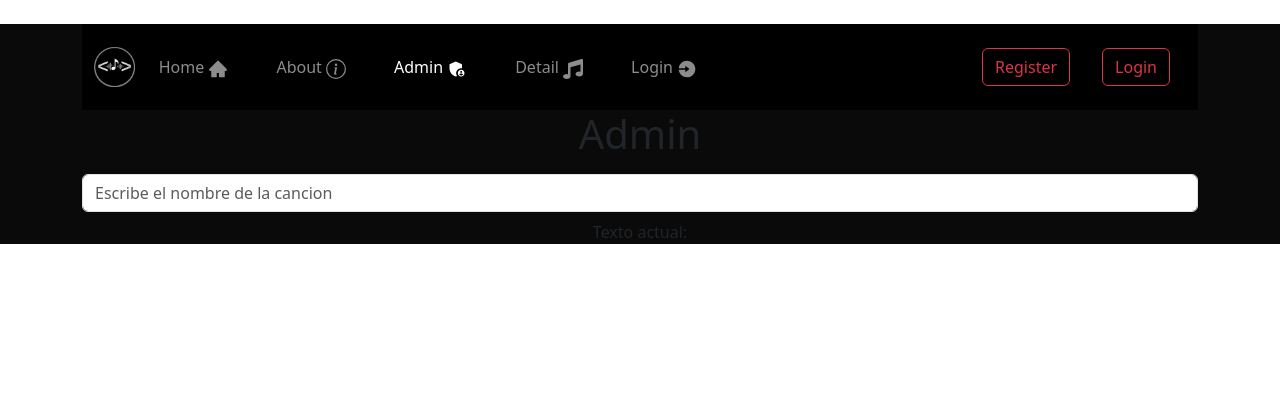
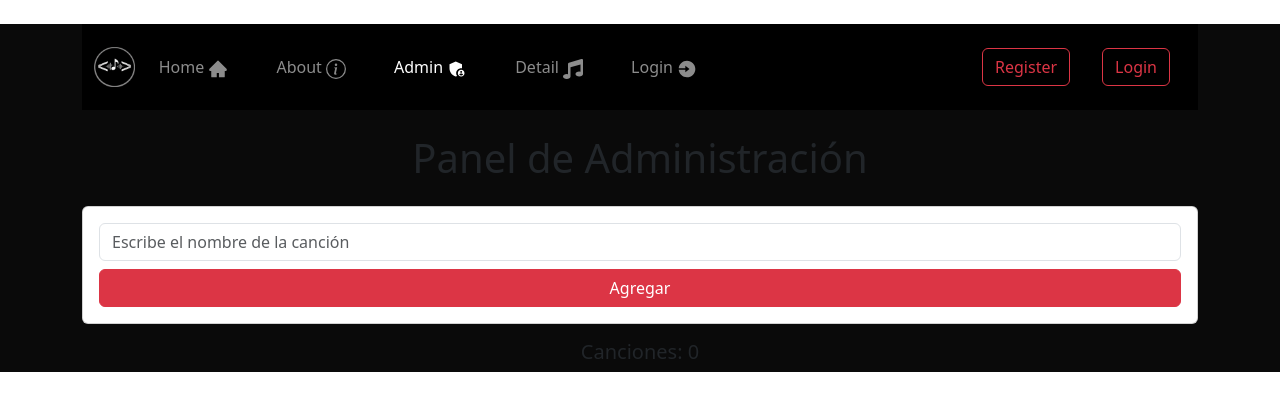
Before and after one commit to mkgz29/RollingCode-Music, a React (Vite) app: page /admin in a window 1280 px wide. Shown: the top 410 px of the page. Built offline with nearby package versions, Linux system fonts and the light colour scheme.

Commit message:
Cambios de admin.jsx

```diff
--- a/src/components/Songlist.jsx
+++ b/src/components/Songlist.jsx
@@ -16,7 +16,7 @@ const Songlist = () => {
                   <img src={song.image} className="card-img-top" alt={song.title} style={{height: '150px',width: "200px", objectFit: 'cover'}} />
 
                   <p className="card-text text-muted">{song.artist}</p>
-                  {/* <audio controls src={song.audio} className="w-100"></audio> */}
+                  {<audio controls src={song.audio} className="w-100"></audio>}
                 </div>
               </div>
             </Link>
--- a/src/pages/Admin.jsx
+++ b/src/pages/Admin.jsx
@@ -4,31 +4,63 @@ import { addSong, getSongs, deleteSong } from "../data/songsStorage";
 
 
 export default function Admin() {
-  const [title, setTitle] = useState(""); /* String */
-  const [songs, setSongs] = useState([]); /* Array */
+ const [title, setTitle] = useState("");
+  const [songs, setSongs] = useState(getSongs());
 
-  const agregarCancion = (e) => {      /* Funcion para agregar una cancion  */
+  const agregarCancion = (e) => {
     e.preventDefault(); /* Evita que el formulario se recargue al enviar */
-    if (title.trim() === "") return; /* Si esta vacio no hhace nada */
+    if (title.trim() === "") return;
 
-      setSongs([...songs, title.trim()]); /* Agrega la cancion al estado songs */
+    addSong({ title: title.trim() });
+
+    setSongs(getSongs());
+
     setTitle(""); /* Limpia el input */
   }
 
+const eliminarCancion = (id) => {
+    deleteSong(id);
+    setSongs(getSongs()); /* Actualiza el estado de localStorage */
+  };
+
   return (
-  <div className="container my-4">
+ <div className="container my-4 lg-4">
       <Navbar />
-    <h1 className="mb-3">Admin</h1>
 
+      <h1 className="m-4">Panel de Administración</h1>
+
+      <form onSubmit={agregarCancion} className="card p-3 mb-3">
         <input
           className="form-control mb-2"
           value={title}
-      onChange={(e) => setTitle(e.target.value)}  /* Guarda el texto actual en el estado , */
-      placeholder="Escribe el nombre de la cancion"
+          onChange={(e) => setTitle(e.target.value)}
+          placeholder="Escribe el nombre de la canción"
         />
 
-    <p>Texto actual: {title}</p>
+        <button className="btn btn-danger" type="submit">
+          Agregar
+        </button>
+      </form>
+
+      <h2 className="h5">Canciones: {songs.length}</h2>
+
+      <ul className="list-group">
+        {songs.map((song) => (
+          <li
+            key={song.id}
+            className="list-group-item d-flex justify-content-between align-items-center"
+          >
+            <span>{song.title}</span>
+
+            <button
+              className="btn btn-sm btn-danger"
+              onClick={() => eliminarCancion(song.id)}
+            >
+              Eliminar
+            </button>
+          </li>
+        ))}
+      </ul>
     </div>
   );
-
 }
```
Lines whose indentation alone changed are shown as unchanged.
